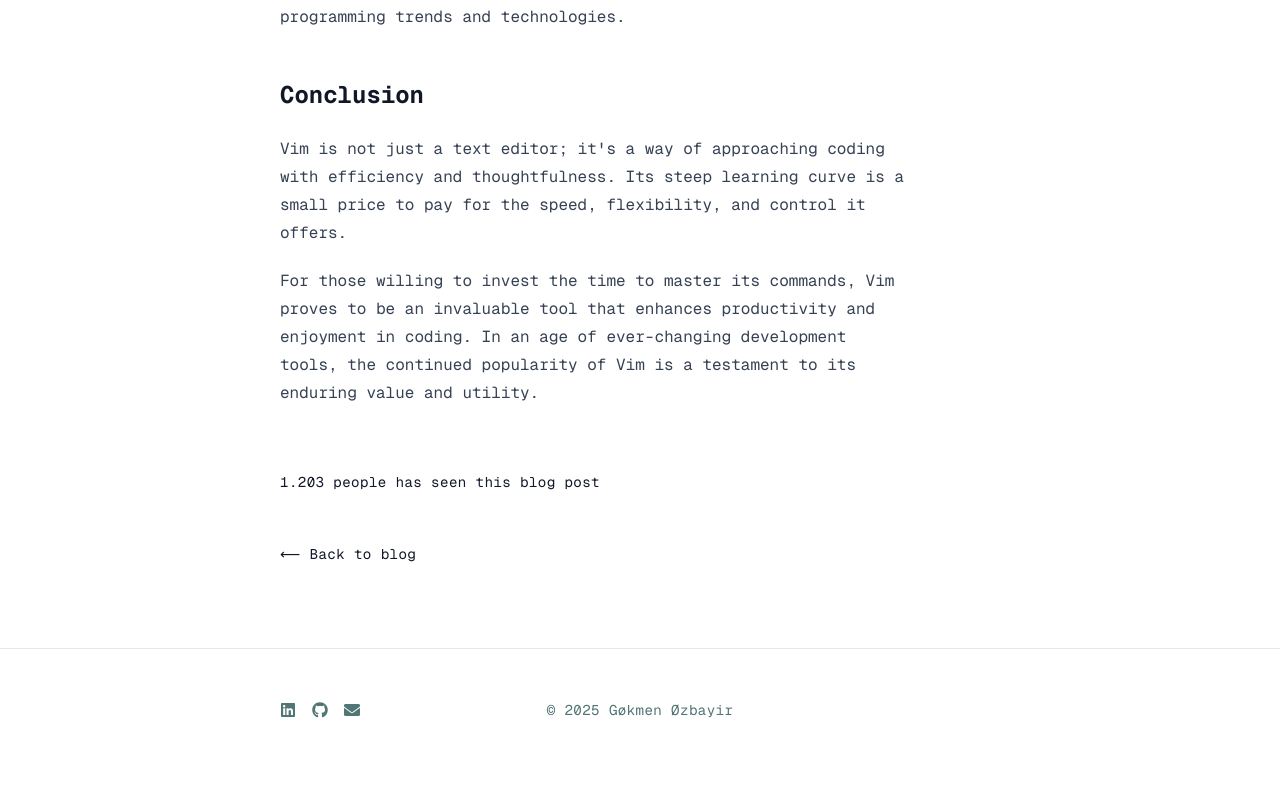
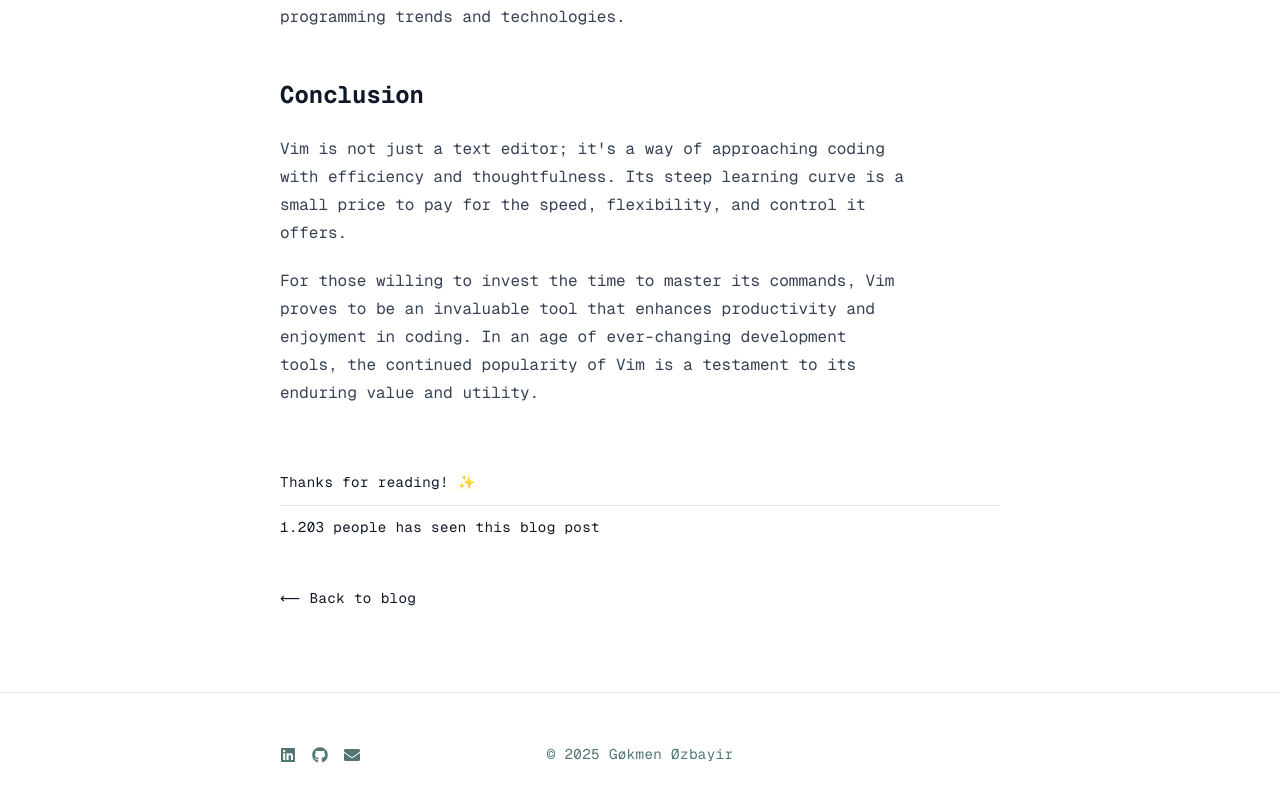
Before and after one commit to gokm8/portfolio-v2, a Next.js app: page /blog/vim in a window 1280 px wide. Shown: the part 1940-2740 px from the top of the page. Before the commit the page ends 2718 px from the top, so only its background shows below. Built offline with nearby package versions, Linux system fonts and the light colour scheme.

Commit message:
make params Promise

```diff
--- a/app/blog/[slug]/page.tsx
+++ b/app/blog/[slug]/page.tsx
@@ -15,7 +15,11 @@ export async function generateStaticParams() {
   }))
 }
 
-export async function generateMetadata({ params }: { params: Promise<{ slug: string }> }) {
+export async function generateMetadata({
+  params
+}: {
+  params: Promise<{ slug: string }>
+}) {
   const { slug } = await params
   let post = getBlogPosts().find((post) => post.slug === slug)
   if (!post) {
@@ -56,7 +60,11 @@ export async function generateMetadata({ params }: { params: Promise<{ slug: str
   }
 }
 
-export default async function Blog({ params }: { params: Promise<{ slug: string }> }) {
+export default async function Blog({
+  params
+}: {
+  params: Promise<{ slug: string }>
+}) {
   const { slug } = await params
   let post = getBlogPosts().find((post) => post.slug === slug)
 
@@ -112,6 +120,8 @@ export default async function Blog({ params }: { params: Promise<{ slug: string
       </TracingBeam>
       <Section>
         <Container>
+          <p className='text-caption'>Thanks for reading! ✨</p>
+          <Separator orientation='horizontal' />
           <p className='text-caption'>1.203 people has seen this blog post</p>
         </Container>
         <Container>
```
